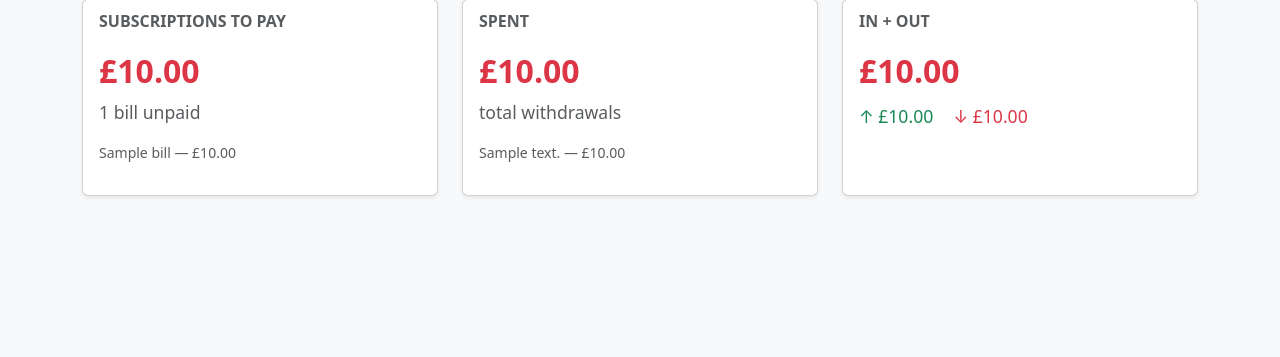
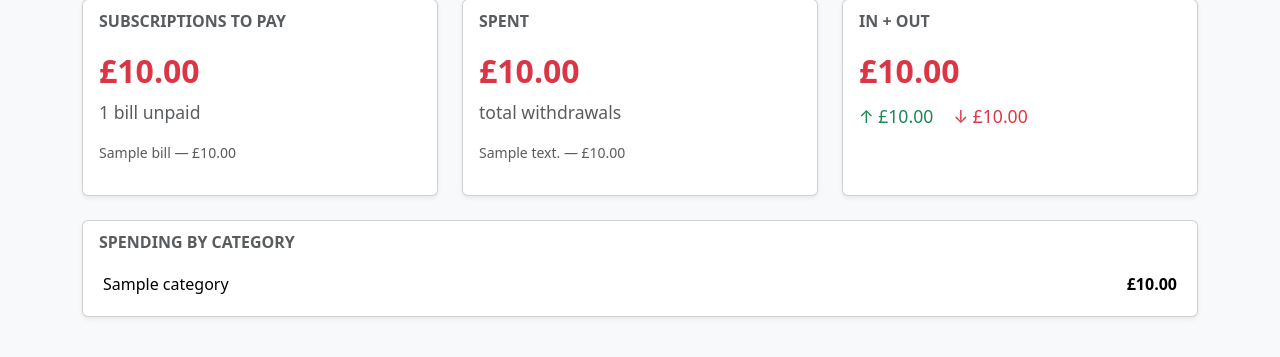
Before and after one commit to thomaspreece/firefly3-dashboard, a Django app: template core/templates/core/dashboard.html in a window 1280 px wide. Shown: the part 249-606 px from the top of the page. Run offline with Django 5.2, Linux system fonts and the light colour scheme; the template is opened without the code that fills it: most values are stand-ins (such as "Sample title", 1, 10 or a date in 2020).

Commit message:
Add spending by category breakdown at bottom of dashboard

```diff
--- a/core/templates/core/dashboard.html
+++ b/core/templates/core/dashboard.html
@@ -99,4 +99,23 @@
   </div>
 
 </div>
+{% if category_breakdown %}
+<div class="card shadow-sm mt-4">
+  <div class="card-body">
+    <h6 class="card-subtitle mb-3 text-muted text-uppercase fw-semibold">Spending by Category</h6>
+    <table class="table table-sm table-borderless mb-0">
+      <tbody>
+        {% for row in category_breakdown %}
+        {% if row.category == "Uncategorised" %}<tr><td colspan="2"><hr class="my-1"></td></tr>{% endif %}
+        <tr>
+          <td>{{ row.category }}</td>
+          <td class="text-end negative fw-semibold">£{{ row.total|floatformat:2 }}</td>
+        </tr>
+        {% endfor %}
+      </tbody>
+    </table>
+  </div>
+</div>
+{% endif %}
+
 {% endblock %}
--- a/core/views.py
+++ b/core/views.py
@@ -5,7 +5,7 @@ from django.shortcuts import render
 
 from .firefly_client import FireflyClient
 from .account_config import ACCOUNT_GROUPS
-from .calculators import calculate_subscriptions, calculate_spent, calculate_in_out
+from .calculators import calculate_subscriptions, calculate_spent, calculate_in_out, calculate_category_breakdown
 
 
 def _parse_month(month_str):
@@ -59,6 +59,7 @@ def dashboard(request):
     subscriptions = calculate_subscriptions(bills, view_type)
     spent = calculate_spent(transactions, account_ids)
     in_out = calculate_in_out(transactions, account_ids)
+    category_breakdown = calculate_category_breakdown(transactions, account_ids)
 
     dates = [t["date"][:10] for t in transactions if t.get("date")]
     latest_transaction_date = max(dates) if dates else None
@@ -76,6 +77,7 @@ def dashboard(request):
         "spent": spent,
         "in_out": in_out,
         "account_ids_configured": bool(account_ids),
+        "category_breakdown": category_breakdown,
         "latest_transaction_date": latest_transaction_date,
         "transaction_count": len(transactions),
     }
```
Also changed, not shown: core/calculators.py (+18 -0 lines).
